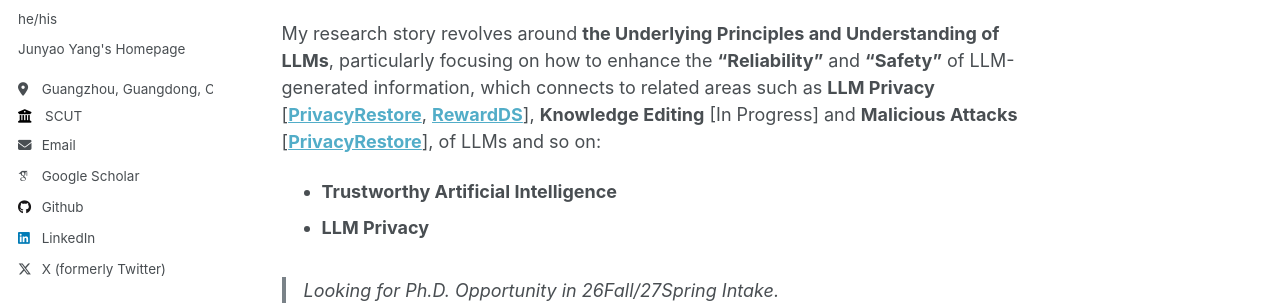
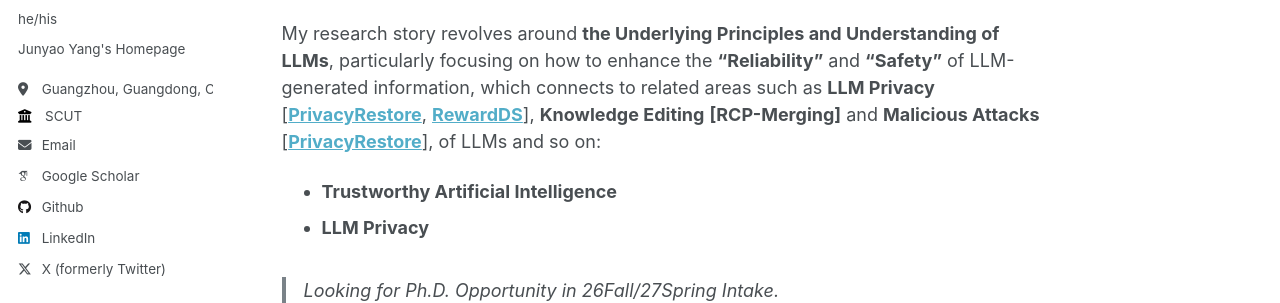
Before and after one commit to jyyang26/jyyang26.github.io, a Jekyll site: the page built from _pages/about.md, in a window 1280 px wide and 900 px high. Shown: the part 314-617 px from the top of the window. Built offline with Jekyll 4.4.1, drawn with Linux system fonts in a browser that asks for light colours; some web fonts are replaced.

Commit message:
Update about.md

```diff
--- a/_pages/about.md
+++ b/_pages/about.md
@@ -9,7 +9,7 @@ redirect_from:
 
 👋 Hi there, my name is Junyao Yang. I am a final-year undergraduate student in Computer Science at the School of Computer Science & Engineering, South China University of Technology (SCUT). I am also an incoming graduate student at the School of Computing, National University of Singapore (NUS), where I will be pursuing a specialization in Artificial Intelligence. My research interests lie in **Natural Language Processing** and **Language Models**. Here is my **[CV](https://drive.google.com/file/d/17UEE4NB9HbyNba8TwQ5oO3y3Tu7hwhZm/view?usp=sharing)**.
 
-My research story revolves around **the Underlying Principles and Understanding of LLMs**, particularly focusing on how to enhance the **"Reliability"** and **"Safety"** of LLM-generated information, which connects to related areas such as **LLM Privacy** [**[PrivacyRestore](https://arxiv.org/abs/2406.01394)**, **[RewardDS](https://arxiv.org/abs/2502.18517)**], **Knowledge Editing** [In Progress] and **Malicious Attacks** [**[PrivacyRestore](https://arxiv.org/abs/2406.01394)**], of LLMs and so on:
+My research story revolves around **the Underlying Principles and Understanding of LLMs**, particularly focusing on how to enhance the **"Reliability"** and **"Safety"** of LLM-generated information, which connects to related areas such as **LLM Privacy** [**[PrivacyRestore](https://arxiv.org/abs/2406.01394)**, **[RewardDS](https://arxiv.org/abs/2502.18517)**], **Knowledge Editing** **[RCP-Merging]** and **Malicious Attacks** [**[PrivacyRestore](https://arxiv.org/abs/2406.01394)**], of LLMs and so on:
 
 - **Trustworthy Artificial Intelligence**
 - **LLM Privacy**
@@ -52,19 +52,19 @@ arXiv preprint, 2025.02 <br>
 ✏️ Education
 ======
 <p>
-    <img src="images/NUS.jpg" alt="NUS" style="float: right; margin-right: 20px;; width: 60px; height: 80px;">
+    <img src="images/NUS.jpg" alt="NUS" style="float: right; margin-right: 20px;; width: 80px; height: 49.61151079px;">
 </p>
 - **National University of Singapore**, Singapore <br>
   M.S. in Artificial Intelligence <br>
   2025 ~ 2027 (expected) <br>
 <p>
-    <img src="images/South_China_University_of_Technology_Logo_(Since_2022).svg.png" alt="SCUT" style="float: right; margin-right: 20px;; width: 60px; height: 80px;">
+    <img src="images/South_China_University_of_Technology_Logo_(Since_2022).svg.png" alt="SCUT" style="float: right; margin-right: 20px;; width: 80px; height: 80px;">
 </p>
 - **South China University of Technology**, Guangzhou, China
   B.E. in Computer Science Union Class (top 30 students in undergraduates)
   2021 ~ 2025
 <p>
-    <img src="images/SZSY_logo.png" alt="SZSY" style="float: right; margin-right: 20px;; width: 60px; height: 80px;">
+    <img src="images/SZSY_Logo.png" alt="SZSY" style="float: right; margin-right: 20px;; width: 80px; height: 59.07356948px;">
 </p>
 - **Shenzhen Experimental School**, Shenzhen, China
   High School Diploma
@@ -73,30 +73,30 @@ arXiv preprint, 2025.02 <br>
 💻 Experience
 ======
 <p>
-    <img src="images/South_China_University_of_Technology_Logo_(Since_2022).svg.png" alt="SCUT" style="float: right; margin-right: 20px;; width: 60px; height: 80px;">
+    <img src="images/South_China_University_of_Technology_Logo_(Since_2022).svg.png" alt="SCUT" style="float: right; margin-right: 20px;; width: 80px; height: 80px;">
 </p>
 - 2024.07 ~ Present, Research Intern, South China University of Technology <br>
   Supervisor: Prof. [Ziqian Zeng](https://ziqianzeng.github.io/),     Guangzhou, China. <br>
   Topics: LLM Privacy-Preserving Inference & LLM Reasoning <br>
 
 <p>
-    <img src="images/Tencent.png" alt="Tencent" style="float: right; margin-right: 20px;; width: 60px; height: 80px;">
+    <img src="images/Tencent.png" alt="Tencent" style="float: right; margin-right: 20px;; width: 80px; height: 32.89546716px;">
 </p>
 - 2024.04 ~ 2024.07, Machine Learning Intern in **[Tencent](https://kf.qq.com/)**,     Shenzhen, China. <br>
-  Topics: LLM Deployment & LLM Fine-Tuning
+  Topics: LLM Deployment & LLM Fine-Tuning <br>
 
 <p>
-    <img src="images/SZSE.jpg" alt="SZSE.jpg" style="float: right; margin-right: 20px;; width: 60px; height: 80px;">
+    <img src="images/SZSE.jpg" alt="SZSE.jpg" style="float: right; margin-right: 20px;; width: 80px; height: 57.74834437px;">
 </p>
-- 2024.01 ~ 2024.04, Machine Learning Intern in **[Shenzhen Stock Exchange](https://www.szse.cn/English/index.html)**,     Shenzhen, China. <br>
-  Topics: LLM Acceleration & LLM Memory Utilization Optimization
+- 2024.01 ~ 2024.04, Machine Learning Intern in **[Shenzhen Stock Exchange](https://www.szse.cn/English/index.html)**, Shenzhen, China. <br>
+  Topics: LLM Acceleration & LLM Memory Utilization Optimization <br>
 
 <p>
-    <img src="images/South_China_University_of_Technology_Logo_(Since_2022).svg.png" alt="SCUT" style="float: right; margin-right: 20px;; width: 60px; height: 80px;">
+    <img src="images/South_China_University_of_Technology_Logo_(Since_2022).svg.png" alt="SCUT" style="float: right; margin-right: 20px;; width: 80px; height: 80px;">
 </p>
 - 2023.06 ~ 2024.08, Research Intern in South China University of Technology <br>
   Supervisor: Prof. [Guanglong Du](https://www2.scut.edu.cn/duguanglong/),     Guangzhou, China. <br>
-  Topics: Reinforcement Learning & UAV Navigation
+  Topics: Reinforcement Learning & UAV Navigation <br>
 
 
 🎖️ Honor and Awards
```
